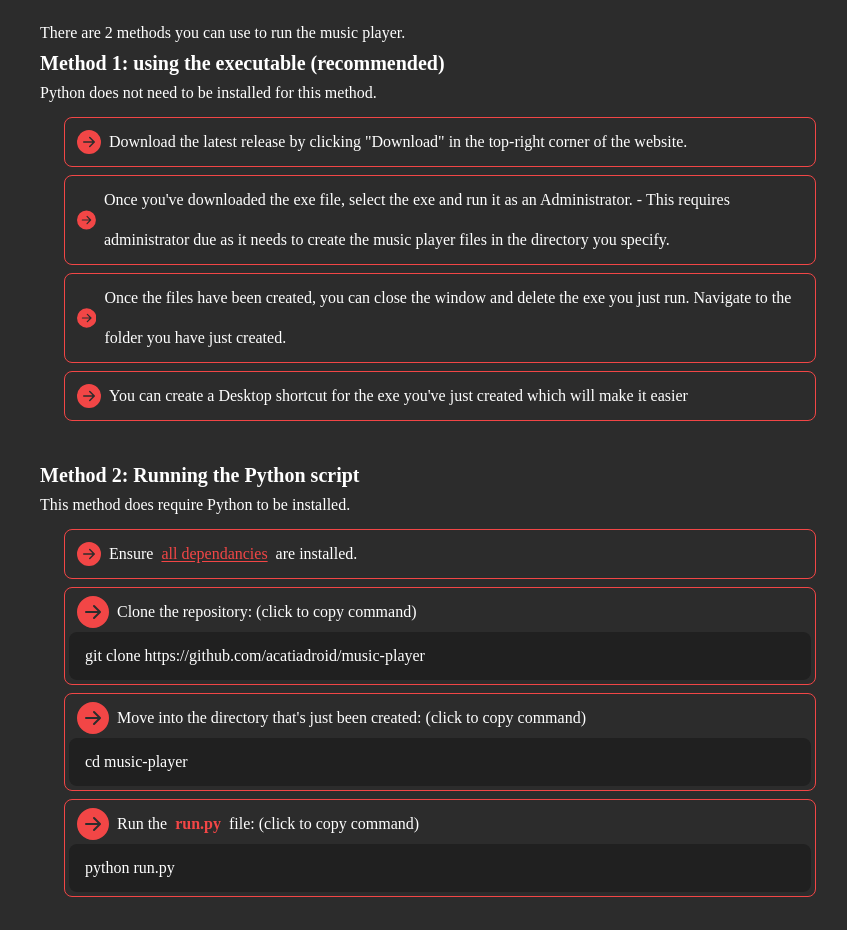
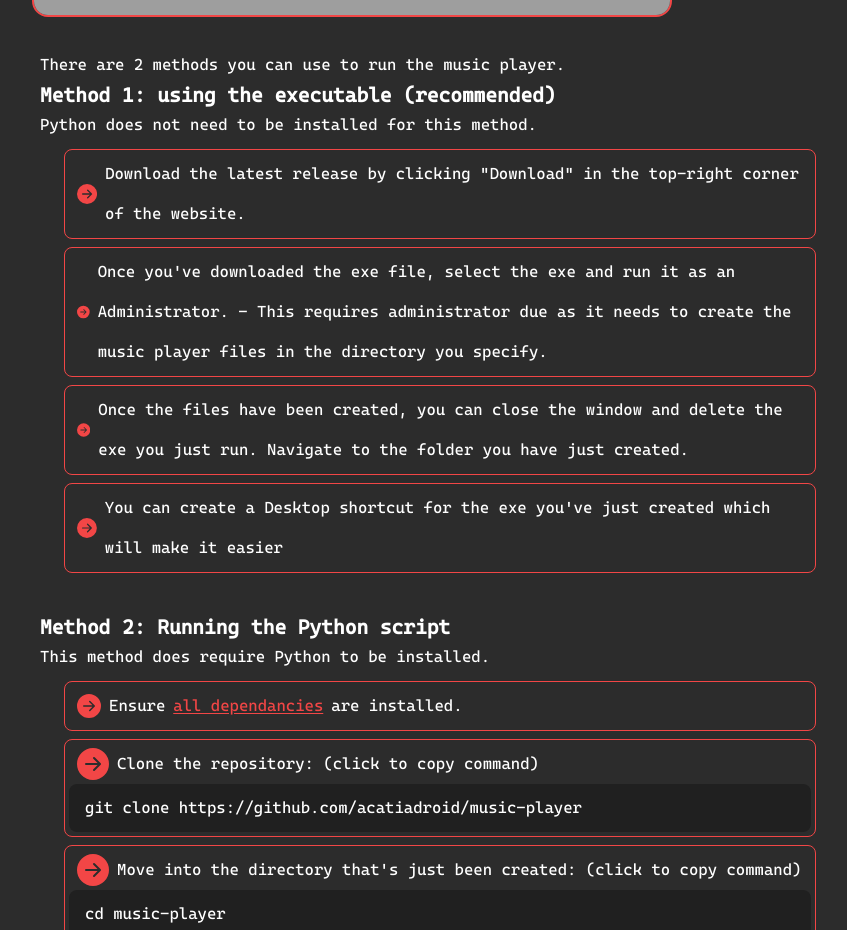
Before and after one commit to acatiadroid/music-player-site, a Next.js app: page / in a window 1280 px wide. Shown: the part 1131-2061 px from the top of the page, without its empty margins (376-1223 px from the left). Built offline with nearby package versions, Linux system fonts and the light colour scheme; grey boxes are pictures that could not be loaded.

Commit message:
Fix Font

```diff
--- a/src/styles/globals.css
+++ b/src/styles/globals.css
@@ -2,6 +2,6 @@
 @tailwind components;
 @tailwind utilities;
 @font-face {
-    font-family: "CascadiaMono";
-    src: url(/CascadiaMono.ttf);
+    font-family: "Cascadia Mono";
+    src: url(/CascadiaMono.ttf) format("truetype");
 }
```
